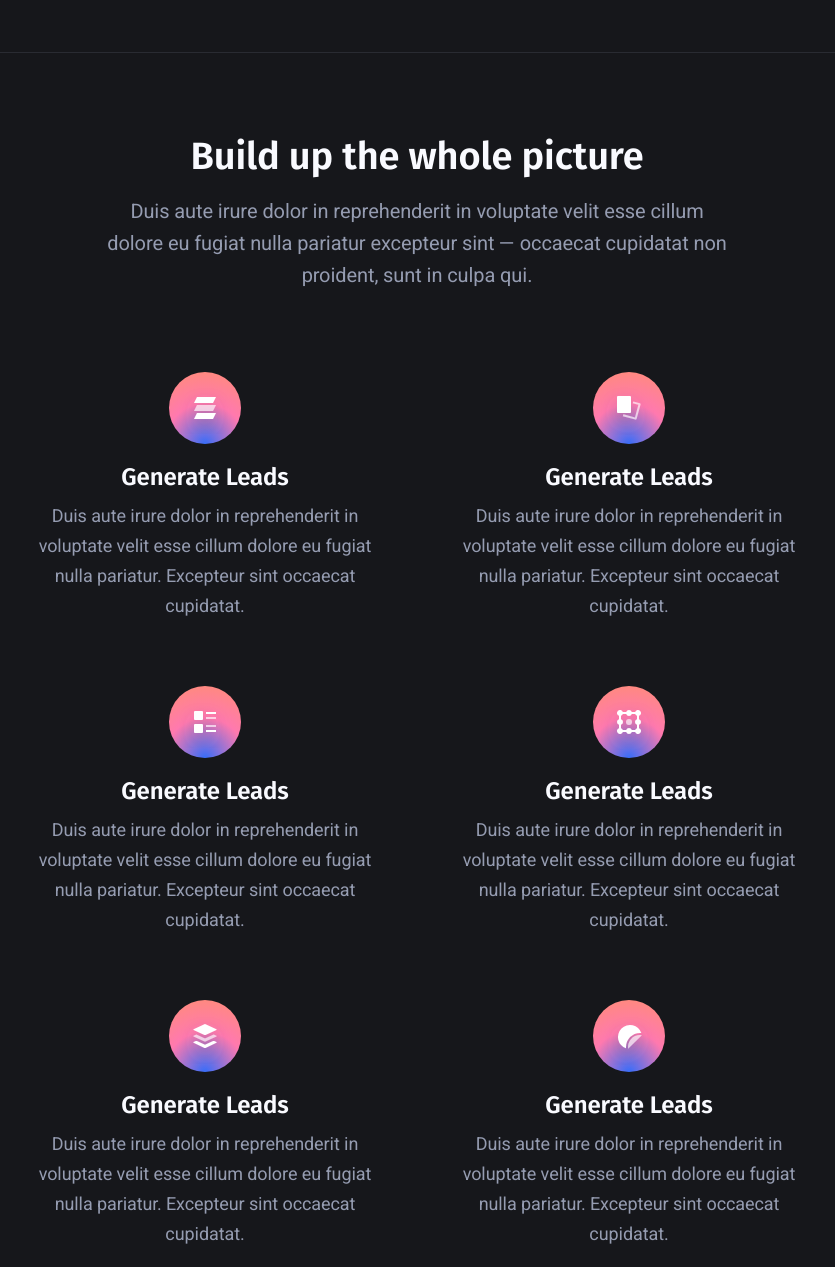
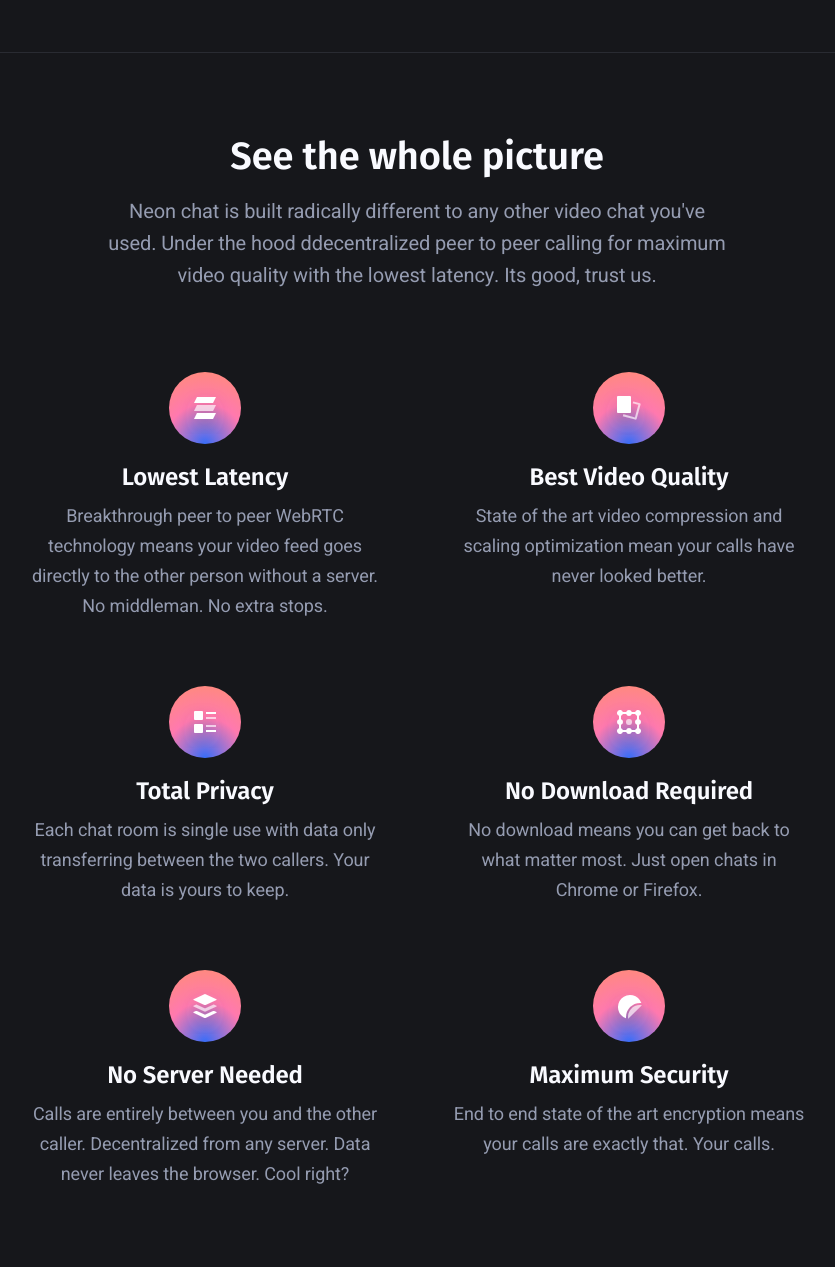
Before and after one commit to ianramzy/decentralized-video-chat, a website: page public/landing/landing.html in a window 1280 px wide. Shown: the part 600-1867 px from the top of the page, without its empty margins (223-1058 px from the left). Drawn offline with Linux system fonts and the light colour scheme.

Commit message:
finished content for landing

```diff
--- a/public/landing/landing.html
+++ b/public/landing/landing.html
@@ -6,6 +6,7 @@
     <meta name="viewport" content="width=device-width,initial-scale=1">
     <title>Neon Chat</title>
     <link rel="stylesheet" href="css/style.css">
+    <link rel="shortcut icon" href="images/logo.svg">
 </head>
 <body class="has-animations">
 <div class="body-wrap">
@@ -109,10 +110,11 @@
             <div class="container">
                 <div class="features-tiles-inner section-inner has-top-divider">
                     <div class="section-header">
-                        <div class="container-xs"><h2 class="mt-0 mb-16">Build up the whole picture</h2>
-                            <p class="m-0">Duis aute irure dolor in reprehenderit in voluptate velit esse cillum dolore
-                                eu fugiat nulla pariatur excepteur sint — occaecat cupidatat non proident, sunt in culpa
-                                qui.</p></div>
+                        <div class="container-xs reveal-from-bottom" data-reveal-delay="650"><h2 class="mt-0 mb-16">See
+                            the whole picture</h2>
+                            <p class="m-0">Neon chat is built radically different to any other video chat you've used.
+                                Under the hood ddecentralized peer to peer calling for maximum video quality
+                                with the lowest latency. Its good, trust us.</p></div>
                     </div>
                     <div class="tiles-wrap">
                         <div class="tiles-item reveal-from-right">
@@ -122,10 +124,11 @@
                                             src="images/feature-tile-icon-01.svg" alt="Feature tile icon 01" width="72"
                                             height="72"></div>
                                 </div>
-                                <div class="features-tiles-item-content"><h4 class="mt-0 mb-8">Generate Leads</h4>
-                                    <p class="m-0 text-sm">Duis aute irure dolor in reprehenderit in voluptate velit
-                                        esse cillum dolore eu fugiat nulla pariatur. Excepteur sint occaecat
-                                        cupidatat.</p></div>
+                                <div class="features-tiles-item-content"><h4 class="mt-0 mb-8">Lowest Latency</h4>
+                                    <p class="m-0 text-sm">Breakthrough peer to peer WebRTC technology means your
+                                        video feed goes directly to the other person without a server. No middleman. No
+                                        extra stops.</p>
+                                </div>
                             </div>
                         </div>
                         <div class="tiles-item reveal-from-left">
@@ -135,10 +138,9 @@
                                             src="images/feature-tile-icon-02.svg" alt="Feature tile icon 02" width="72"
                                             height="72"></div>
                                 </div>
-                                <div class="features-tiles-item-content"><h4 class="mt-0 mb-8">Generate Leads</h4>
-                                    <p class="m-0 text-sm">Duis aute irure dolor in reprehenderit in voluptate velit
-                                        esse cillum dolore eu fugiat nulla pariatur. Excepteur sint occaecat
-                                        cupidatat.</p></div>
+                                <div class="features-tiles-item-content"><h4 class="mt-0 mb-8">Best Video Quality</h4>
+                                    <p class="m-0 text-sm">State of the art video compression and scaling optimization
+                                        mean your calls have never looked better.</p></div>
                             </div>
                         </div>
                         <div class="tiles-item reveal-from-right">
@@ -148,10 +150,9 @@
                                             src="images/feature-tile-icon-03.svg" alt="Feature tile icon 03" width="72"
                                             height="72"></div>
                                 </div>
-                                <div class="features-tiles-item-content"><h4 class="mt-0 mb-8">Generate Leads</h4>
-                                    <p class="m-0 text-sm">Duis aute irure dolor in reprehenderit in voluptate velit
-                                        esse cillum dolore eu fugiat nulla pariatur. Excepteur sint occaecat
-                                        cupidatat.</p></div>
+                                <div class="features-tiles-item-content"><h4 class="mt-0 mb-8">Total Privacy</h4>
+                                    <p class="m-0 text-sm">Each chat room is single use with data only
+                                        transferring between the two callers. Your data is yours to keep.</p></div>
                             </div>
                         </div>
                         <div class="tiles-item reveal-from-left">
@@ -161,12 +162,12 @@
                                             src="images/feature-tile-icon-04.svg" alt="Feature tile icon 04" width="72"
                                             height="72"></div>
                                 </div>
-                                <div class="features-tiles-item-content"><h4 class="mt-0 mb-8">Generate Leads</h4>
-                                    <p class="m-0 text-sm">Duis aute irure dolor in reprehenderit in voluptate velit
-                                        esse cillum dolore eu fugiat nulla pariatur. Excepteur sint occaecat
-                                        cupidatat.</p></div>
+                                <div class="features-tiles-item-content"><h4 class="mt-0 mb-8">No Download Required</h4>
+                                    <p class="m-0 text-sm">No download means you can get back to what matter most. Just
+                                        open chats in Chrome or Firefox.</p></div>
                             </div>
                         </div>
+
                         <div class="tiles-item reveal-from-right">
                             <div class="tiles-item-inner">
                                 <div class="features-tiles-item-header">
@@ -174,12 +175,13 @@
                                             src="images/feature-tile-icon-05.svg" alt="Feature tile icon 05" width="72"
                                             height="72"></div>
                                 </div>
-                                <div class="features-tiles-item-content"><h4 class="mt-0 mb-8">Generate Leads</h4>
-                                    <p class="m-0 text-sm">Duis aute irure dolor in reprehenderit in voluptate velit
-                                        esse cillum dolore eu fugiat nulla pariatur. Excepteur sint occaecat
-                                        cupidatat.</p></div>
+                                <div class="features-tiles-item-content"><h4 class="mt-0 mb-8">No Server Needed</h4>
+                                    <p class="m-0 text-sm">Calls are entirely between you and the other caller.
+                                        Decentralized from any server. Data never leaves the browser. Cool right?</p>
                                 </div>
                             </div>
+                        </div>
+
                         <div class="tiles-item reveal-from-left">
                             <div class="tiles-item-inner">
                                 <div class="features-tiles-item-header">
@@ -187,16 +189,30 @@
                                             src="images/feature-tile-icon-06.svg" alt="Feature tile icon 06" width="72"
                                             height="72"></div>
                                 </div>
-                                <div class="features-tiles-item-content"><h4 class="mt-0 mb-8">Generate Leads</h4>
-                                    <p class="m-0 text-sm">Duis aute irure dolor in reprehenderit in voluptate velit
-                                        esse cillum dolore eu fugiat nulla pariatur. Excepteur sint occaecat
-                                        cupidatat.</p></div>
+                                <div class="features-tiles-item-content"><h4 class="mt-0 mb-8">Maximum Security</h4>
+                                    <p class="m-0 text-sm">End to end state of the art encryption means your calls are
+                                        exactly that. Your calls.</p></div>
                             </div>
                         </div>
 
                     </div>
                 </div>
+            </div>
+        </section>
+
+
+        <section class="section">
+            <div class="container">
+                <div class="section-inner has-top-divider">
+                    <div class="container-xs">
+                        <div class="section-header center-content"><h2 class="m-0">Tired of the old ways of
+                            chatting? </h2></div>
+                        <div class="center-content">
                             <a class="button button-primary button-wide-mobile" href="/">Try now</a>
+
+                        </div>
+                    </div>
+                </div>
             </div>
         </section>
 
```
Lines whose indentation alone changed are shown as unchanged.
